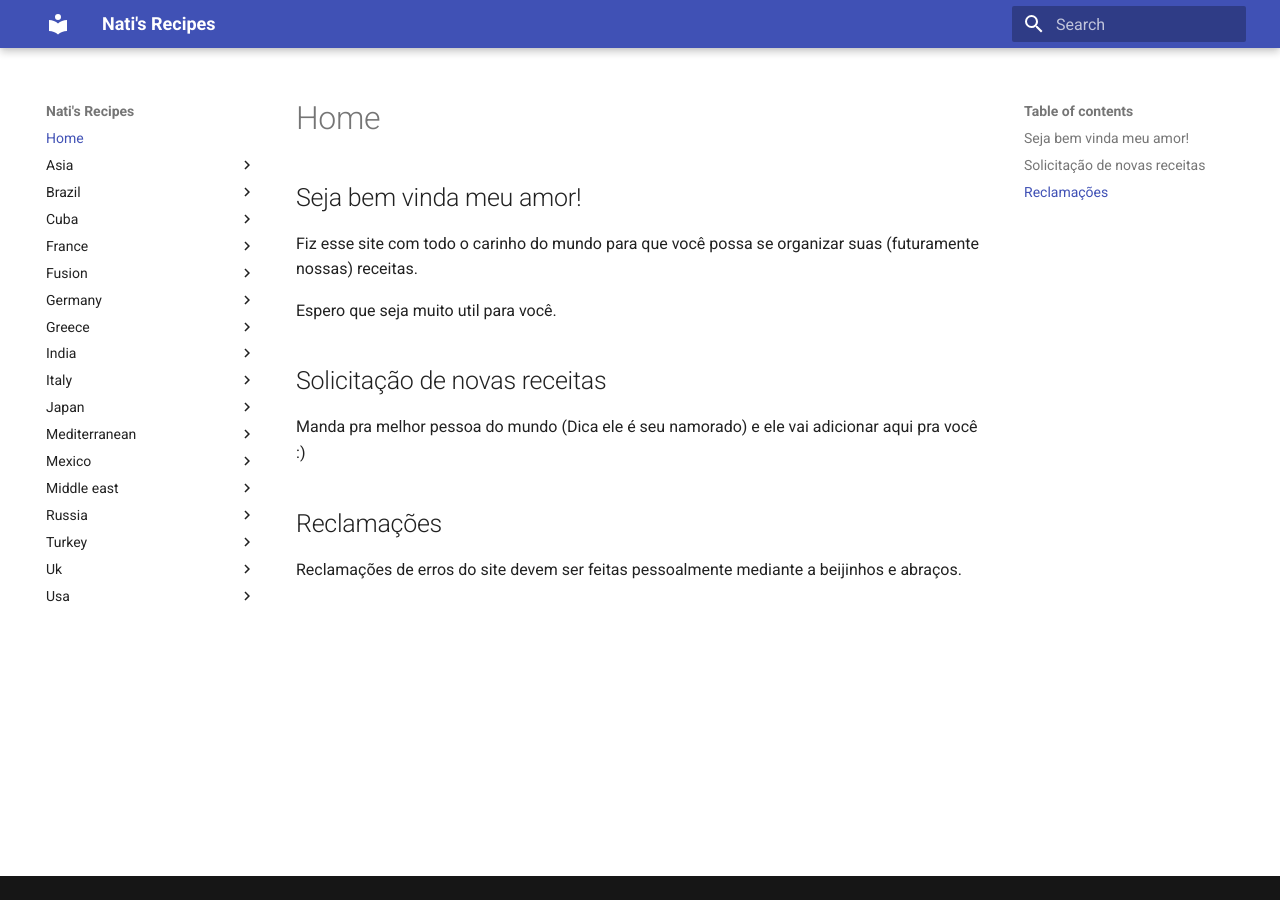
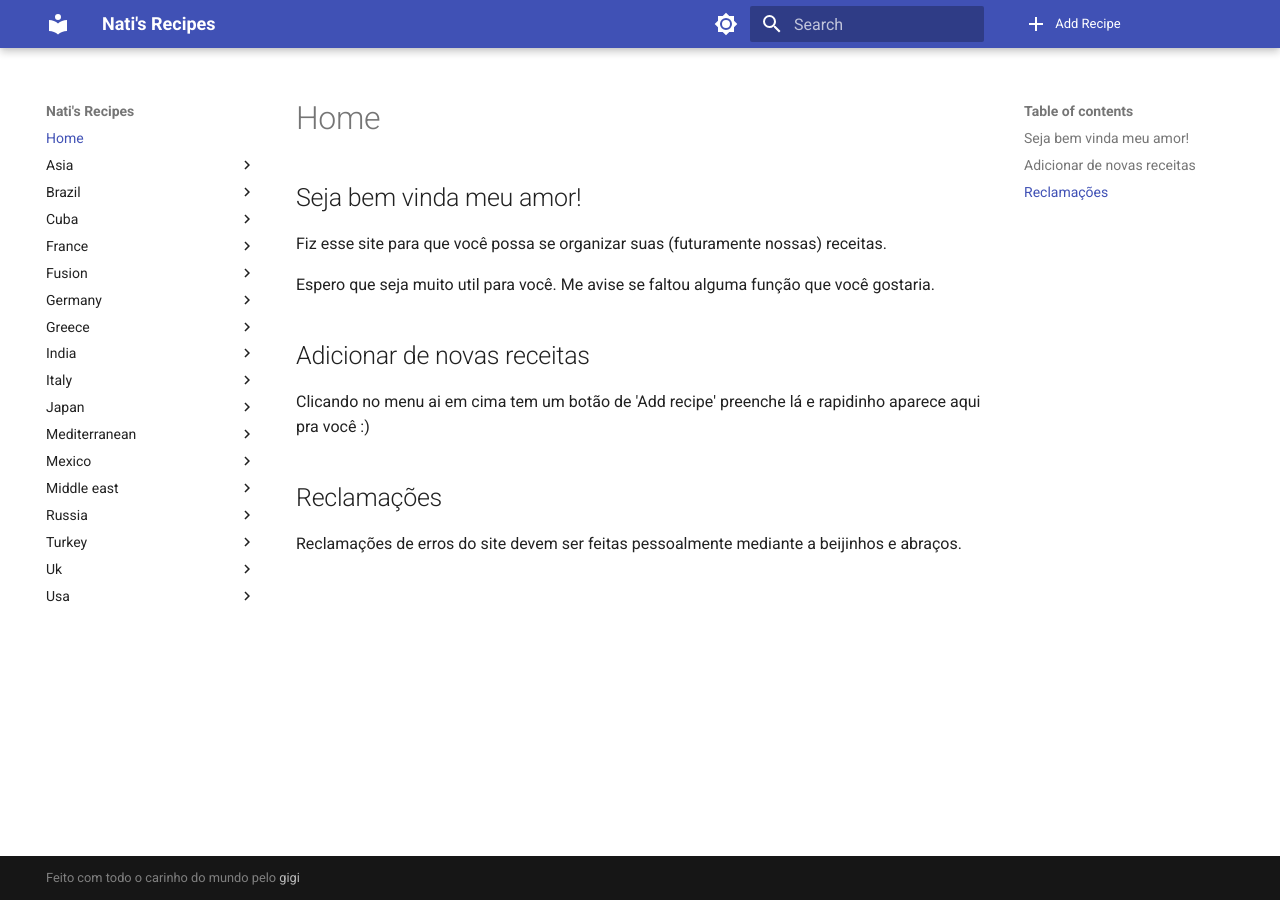
Before and after one commit to giovannipereiradev/natis-recipes, an MkDocs documentation site: the page built from docs/index.md, in a window 1280 px wide. Built offline with MkDocs 1.6.1 and Material for MkDocs 9.7.7, drawn with Linux system fonts in a browser that asks for light colours.

Commit message:
feat: add theme toggle, footer, and new recipe button

```diff
--- a/docs/index.md
+++ b/docs/index.md
@@ -1,12 +1,12 @@
 ## Seja bem vinda meu amor!
 
-Fiz esse site com todo o carinho do mundo para que você possa se organizar suas (futuramente nossas) receitas.
+Fiz esse site para que você possa se organizar suas (futuramente nossas) receitas.
 
-Espero que seja muito util para você.
+Espero que seja muito util para você. Me avise se faltou alguma função que você gostaria.
 
-## Solicitação de novas receitas
+## Adicionar de novas receitas
 
-Manda pra melhor pessoa do mundo (Dica ele é seu namorado) e ele vai adicionar aqui pra você :)
+Clicando no menu ai em cima tem um botão de 'Add recipe' preenche lá e rapidinho aparece aqui pra você :)
 
 
 ## Reclamações
--- a/mkdocs.yml
+++ b/mkdocs.yml
@@ -1,7 +1,24 @@
 site_name: Nati's Recipes
 theme:
+  features:
+    - navigation.top
+    - search.suggest
+    - search.highlight
   name: material
   language: en
+  palette:
+  - scheme: default
+    toggle:
+      icon: material/brightness-7
+      name: Switch to dark mode
+  - scheme: slate
+    toggle:
+      icon: material/brightness-4
+      name: Switch to light mode
+  icon:
+    repo: material/plus
+repo_url: https://automate.giovannitavares.com/form/natis-recipies-adding
+repo_name: Add Recipe
 plugins:
   - search
   - awesome-pages
@@ -19,3 +36,4 @@ extra:
   generator: false
 extra_css:
   - /stylesheets/recipe-img.css
+copyright: '<copyright style="color: var(--md-footer-fg-color--lighter);" >Feito com todo o carinho do mundo pelo <a style="color: var(--md-footer-fg-color--light);" href="https://github.giovannitavares.com" target="_blank">gigi</a></copyright>'
```
